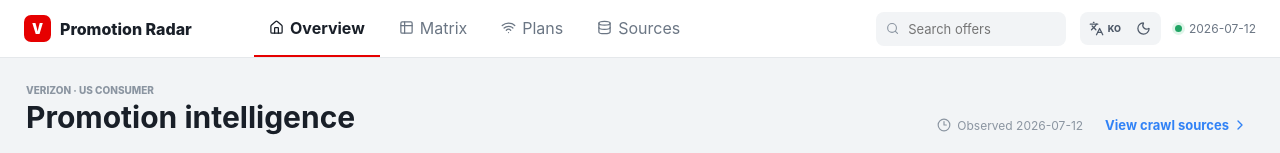
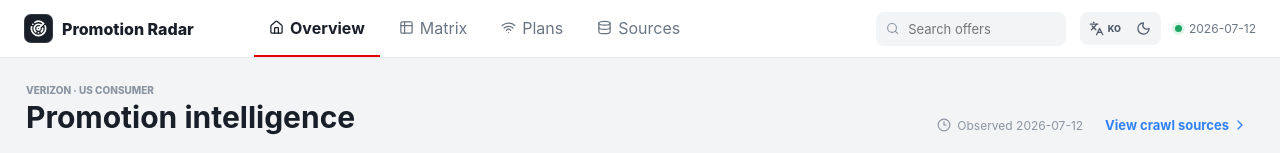
Before and after one commit to kimks0510/VZW-Promotion-Crawling-, a React (Vite) app: page / in a window 1280 px wide. Shown: the top 153 px of the page. Built offline with nearby package versions, Linux system fonts and the light colour scheme.

Commit message:
Use carrier-neutral radar branding

```diff
--- a/src/main.jsx
+++ b/src/main.jsx
@@ -4,7 +4,7 @@
 import {
   Activity, ArrowUpRight, Check, ChevronRight, CircleDollarSign, Clock3,
   Database, Download, ExternalLink, FileText, Filter, Globe2, Home, Info, RefreshCw,
-  Languages, Moon, Search, ShieldCheck, Smartphone, Sun, Table2, Wifi
+  Languages, Moon, Radar, Search, ShieldCheck, Smartphone, Sun, Table2, Wifi
 } from "lucide-react";
 import {
   CartesianGrid, Legend, Line, LineChart, ResponsiveContainer,
@@ -148,7 +148,7 @@
   return <div className="app-shell">
     <header className="topbar">
       <button className="brand-lockup" onClick={resetHome} aria-label="Promotion Radar home">
-        <span className="brand-mark">V</span><span>Promotion Radar</span>
+        <span className="brand-mark"><Radar size={17} strokeWidth={2.4} /></span><span>Promotion Radar</span>
       </button>
       <nav className="primary-nav">
         <button className={tab === "overview" ? "active" : ""} onClick={() => setTab("overview")}><Home size={15} /> {ui.overview}</button>
--- a/src/styles.css
+++ b/src/styles.css
@@ -12,7 +12,7 @@
 .app-shell { min-height: 100vh; }
 .topbar { height: 58px; background: rgba(255,255,255,.96); border-bottom: 1px solid #e5e8eb; display: grid; grid-template-columns: 230px 1fr 380px; align-items: center; padding: 0 24px; position: sticky; top: 0; z-index: 20; }
 .brand-lockup { border: 0; background: transparent; display: flex; align-items: center; gap: 9px; font-weight: 800; cursor: pointer; padding: 0; justify-self: start; }
-.brand-mark { display: grid; place-items: center; width: 27px; height: 27px; border-radius: 7px; background: #e60000; color: #fff; font-size: 14px; font-weight: 900; }
+.brand-mark { display: grid; place-items: center; width: 29px; height: 29px; border-radius: 7px; background: #191f28; color: #fff; box-shadow: inset 0 0 0 1px rgba(255,255,255,.12); }
 .primary-nav { height: 100%; display: flex; gap: 4px; }
 .primary-nav button { height: 100%; border: 0; background: transparent; display: flex; align-items: center; gap: 6px; padding: 0 15px; color: #6b7684; cursor: pointer; border-bottom: 2px solid transparent; }
 .primary-nav button.active { color: #191f28; font-weight: 700; border-color: #e60000; }
```
Also changed, not shown: public/favicon.svg.
